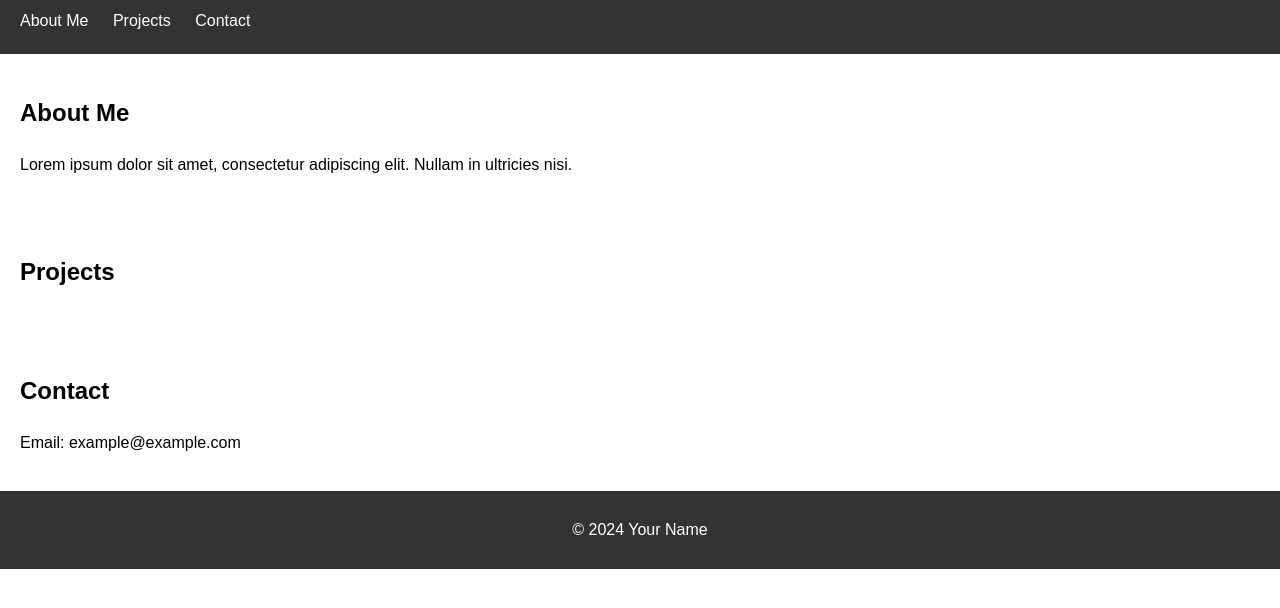
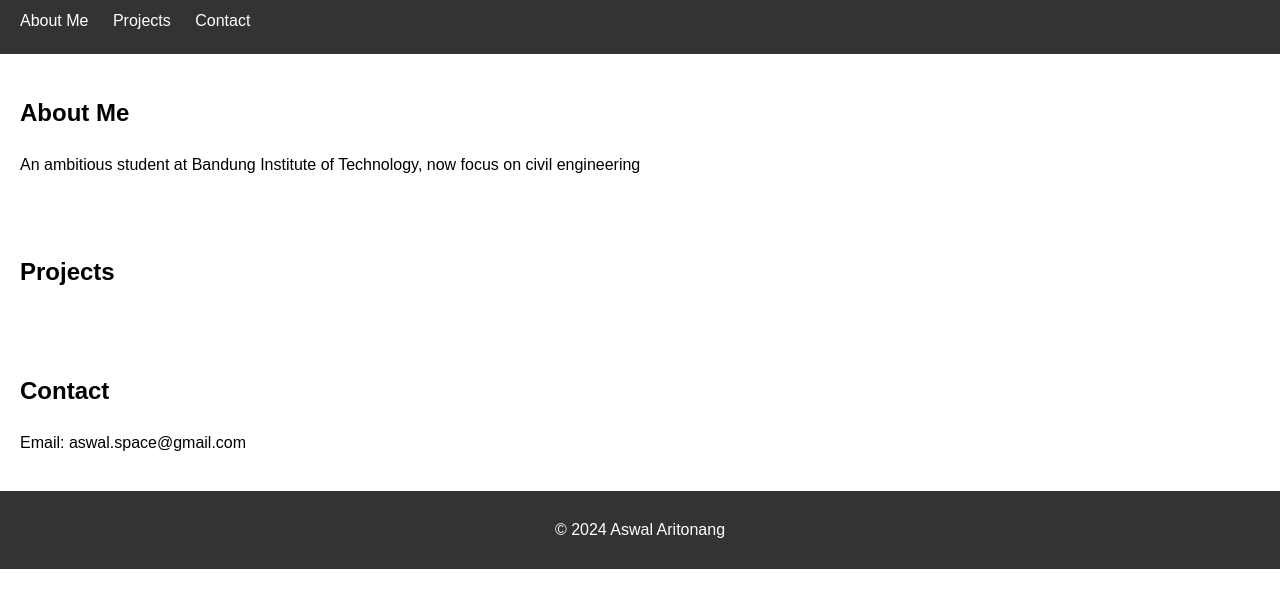
Before and after one commit to Asikraam/asikraam.github.io, a plain HTML site: page index.html in a window 1280 px wide. Shown: the part 106-714 px from the top of the page. Drawn offline with Linux system fonts and the light colour scheme.

Commit message:
Update index.html

```diff
--- a/index.html
+++ b/index.html
@@ -3,7 +3,7 @@
 <head>
     <meta charset="UTF-8">
     <meta name="viewport" content="width=device-width, initial-scale=1.0">
-    <title>Portofolio</title>
+    <title>Aswal Aritonang Portofolio</title>
     <link rel="stylesheet" href="css/style.css">
 </head>
 <body>
@@ -20,7 +20,7 @@
 
     <section id="about">
         <h2>About Me</h2>
-        <p>Lorem ipsum dolor sit amet, consectetur adipiscing elit. Nullam in ultricies nisi.</p>
+        <p>An ambitious student at Bandung Institute of Technology, now focus on civil engineering</p>
     </section>
 
     <section id="projects">
@@ -30,11 +30,11 @@
 
     <section id="contact">
         <h2>Contact</h2>
-        <p>Email: example@example.com</p>
+        <p>Email: aswal.space@gmail.com</p>
     </section>
 
     <footer>
-        <p>&copy; 2024 Your Name</p>
+        <p>&copy; 2024 Aswal Aritonang</p>
     </footer>
 </body>
 </html>
```
